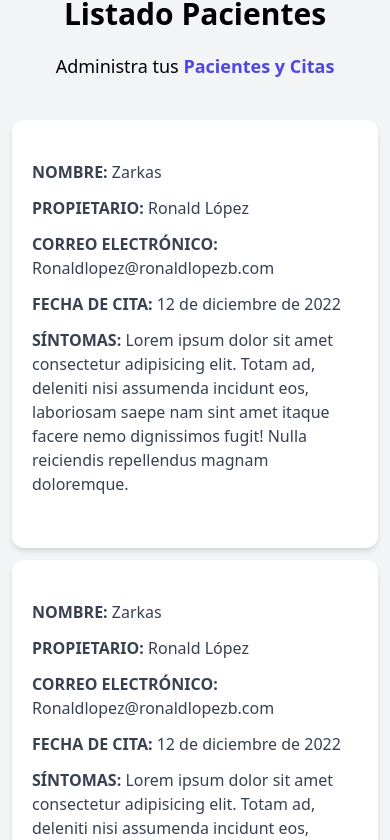
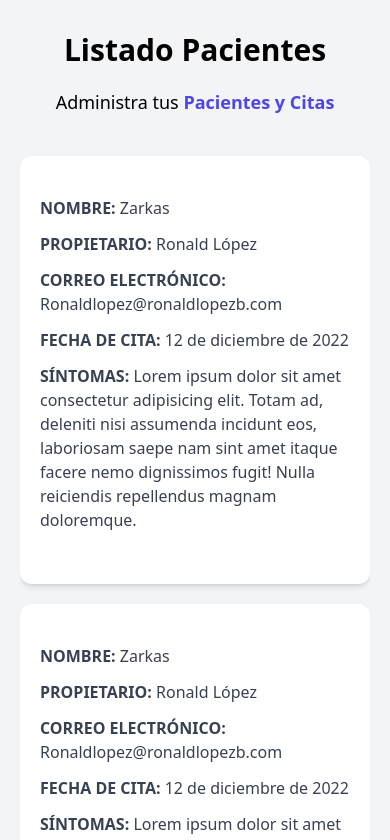
Before and after one commit to ronaldlopezb/citas-react-practica, a React (Vite) app: page / in a window 390 px wide. Shown: the part 1080-1920 px from the top of the page. Built offline with nearby package versions, Linux system fonts and the light colour scheme.

Commit message:
Commit: Hook useState

```diff
--- a/src/App.jsx
+++ b/src/App.jsx
@@ -8,7 +8,7 @@
     <div className="container mx-auto mt-20">
       <Header />
 
-      <div className="mt-12 md:flex">
+      <div className="mt-12 md:flex mx-5">
         <Formulario />
         <ListadoPacientes />
       </div>
--- a/src/components/Formulario.jsx
+++ b/src/components/Formulario.jsx
@@ -1,4 +1,9 @@
+import { useState, useEffect } from 'react'
+
 const Formulario = () => {
+  const [nombre, setNombre] = useState('');
+  console.log(nombre)
+
   return (
     <div className="md:w-1/2 lg:w-2/5">
       <h2 className="font-black text-3xl text-center">
--- a/src/components/Paciente.jsx
+++ b/src/components/Paciente.jsx
@@ -2,7 +2,7 @@
 
 const Paciente = () => {
    return (
-   <div className="m-3 bg-white shadow-md px-5 py-10 rounded-xl">
+   <div className="mb-5 md:m-3 bg-white shadow-md px-5 py-10 rounded-xl">
       <p className="font-bold mb-3 text-gray-700 uppercase">
          Nombre: {''}
          <span className="font-normal normal-case">
```
